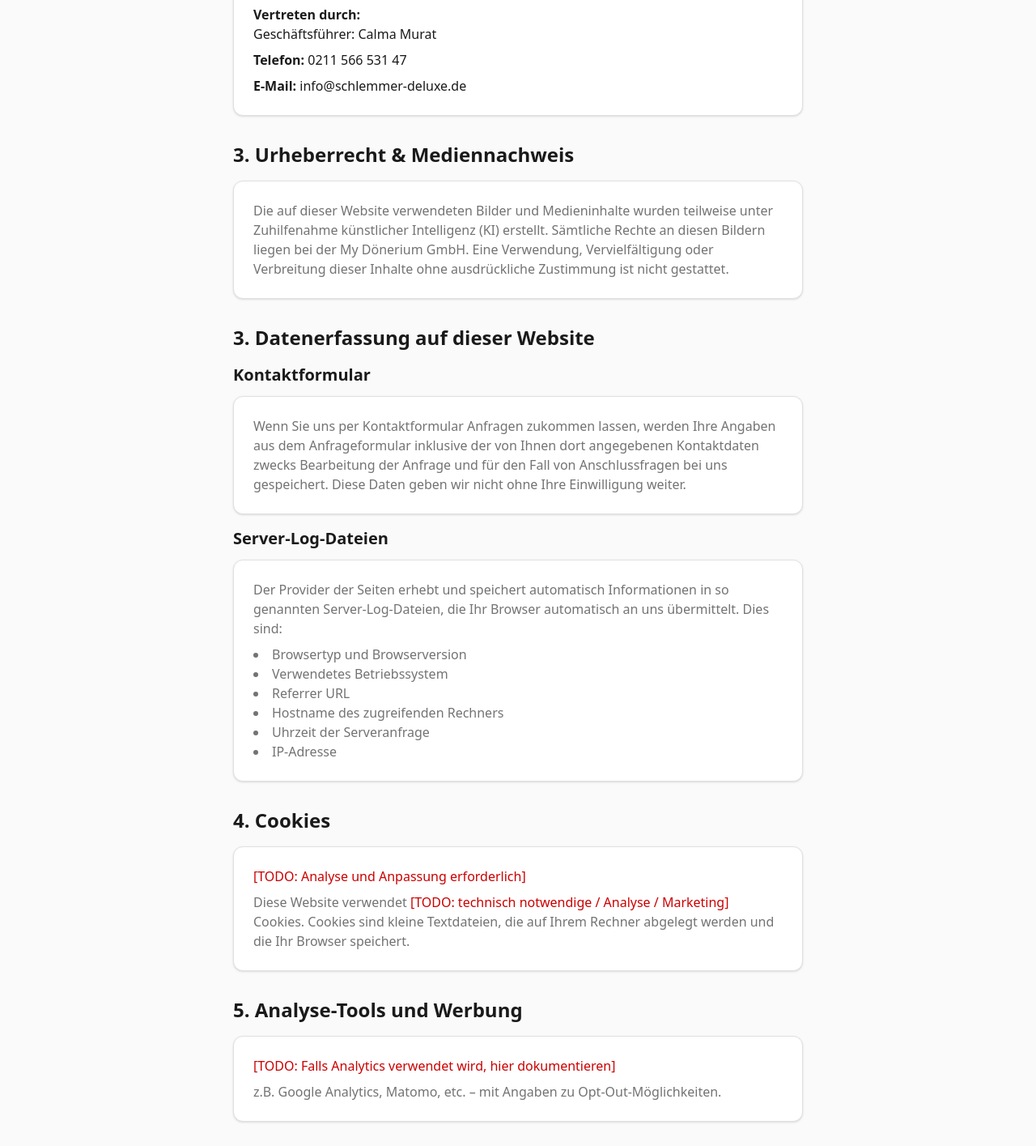
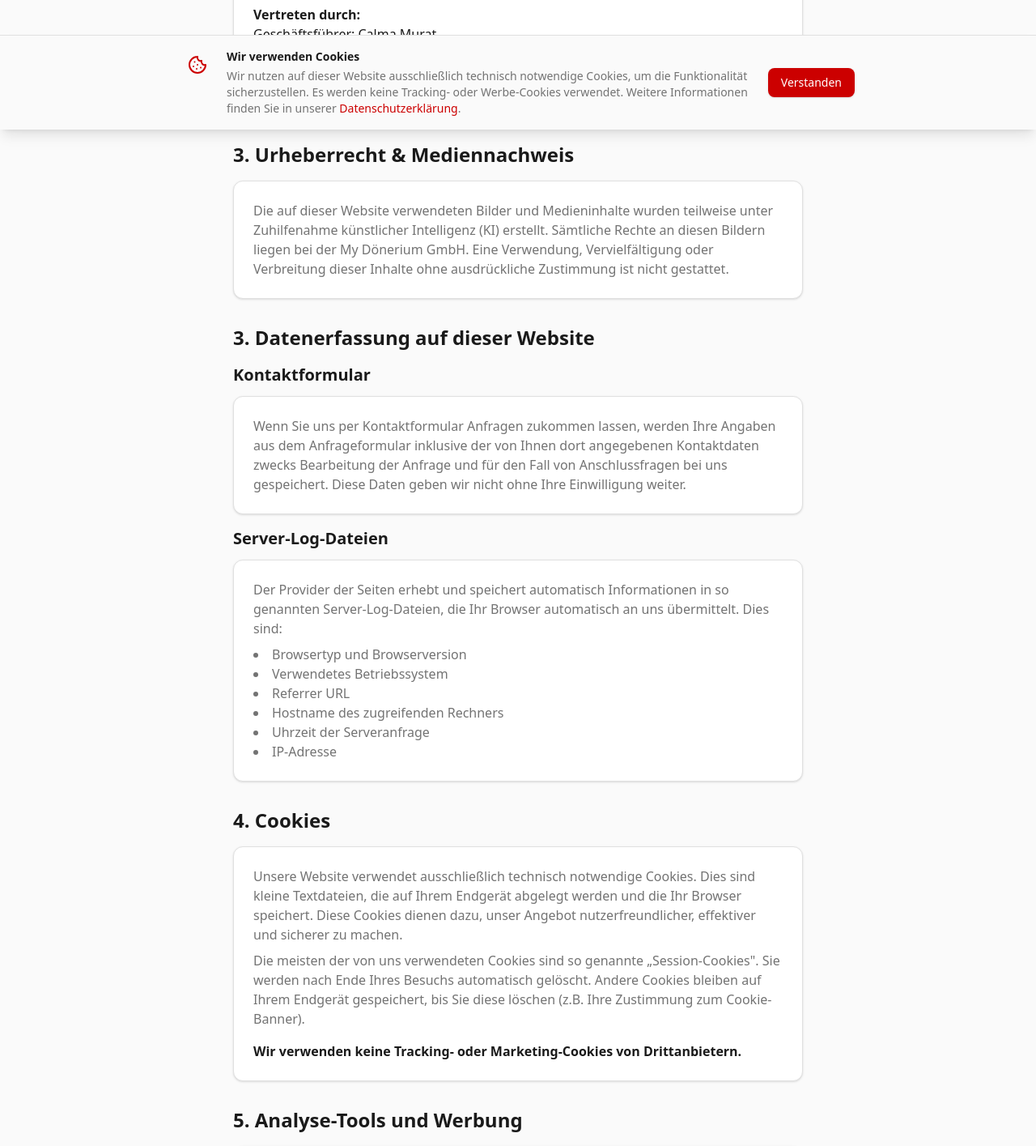
Before and after one commit to patelsid-build-it/Schlemmerdeluxe, a Next.js app: page /datenschutz in a window 1280 px wide. Shown: the part 640-2055 px from the top of the page at 81% size. Built offline with nearby package versions, Linux system fonts and the light colour scheme.

Commit message:
Add Cookie Consent Banner and update Privacy Policy

```diff
--- a/app/datenschutz/page.js
+++ b/app/datenschutz/page.js
@@ -116,12 +116,17 @@ export default function DatenschutzPage() {
                 <h2 className="text-2xl font-bold mb-4">4. Cookies</h2>
                 <Card>
                   <CardContent className="p-6">
-                    <p className="text-brand mb-2">[TODO: Analyse und Anpassung erforderlich]</p>
                     <p className="text-muted-foreground">
-                      Diese Website verwendet <span className="text-brand">[TODO: technisch notwendige / Analyse / Marketing]</span> Cookies.
-                      Cookies sind kleine Textdateien, die auf Ihrem Rechner abgelegt werden und
-                      die Ihr Browser speichert.
+                      Unsere Website verwendet ausschließlich technisch notwendige Cookies. Dies sind kleine Textdateien,
+                      die auf Ihrem Endgerät abgelegt werden und die Ihr Browser speichert. Diese Cookies dienen dazu,
+                      unser Angebot nutzerfreundlicher, effektiver und sicherer zu machen.
                     </p>
+                    <p className="text-muted-foreground mt-2">
+                      Die meisten der von uns verwendeten Cookies sind so genannte „Session-Cookies". Sie werden nach
+                      Ende Ihres Besuchs automatisch gelöscht. Andere Cookies bleiben auf Ihrem Endgerät gespeichert,
+                      bis Sie diese löschen (z.B. Ihre Zustimmung zum Cookie-Banner).
+                    </p>
+                    <p className="mt-4 font-semibold">Wir verwenden keine Tracking- oder Marketing-Cookies von Drittanbietern.</p>
                   </CardContent>
                 </Card>
               </section>
@@ -130,9 +135,10 @@ export default function DatenschutzPage() {
                 <h2 className="text-2xl font-bold mb-4">5. Analyse-Tools und Werbung</h2>
                 <Card>
                   <CardContent className="p-6">
-                    <p className="text-brand">[TODO: Falls Analytics verwendet wird, hier dokumentieren]</p>
-                    <p className="text-muted-foreground mt-2">
-                      z.B. Google Analytics, Matomo, etc. – mit Angaben zu Opt-Out-Möglichkeiten.
+                    <p className="text-muted-foreground">
+                      Wir nutzen derzeit <strong>keine</strong> externen Analyse-Tools (wie Google Analytics, Matomo etc.)
+                      und schalten keine Werbung auf dieser Website. Ihre Daten werden nicht zu Werbezwecken
+                      ausgewertet oder weitergegeben.
                     </p>
                   </CardContent>
                 </Card>
--- a/app/layout.js
+++ b/app/layout.js
@@ -1,5 +1,6 @@
 import './globals.css'
 import { Toaster } from 'sonner'
+import CookieBanner from '@/components/CookieBanner'
 
 export const metadata = {
   title: 'Schlemmer Deluxe | Döner, Burger & mehr in Düsseldorf',
@@ -40,6 +41,7 @@ export default function RootLayout({ children }) {
       </head>
       <body className="antialiased">
         {children}
+        <CookieBanner />
         <Toaster position="top-center" richColors />
       </body>
     </html>
--- /dev/null
+++ b/components/CookieBanner.js
@@ -0,0 +1,53 @@
+'use client'
+
+import { useState, useEffect } from 'react'
+import { Button } from '@/components/ui/button'
+import Link from 'next/link'
+import { Cookie } from 'lucide-react'
+
+export default function CookieBanner() {
+    const [isVisible, setIsVisible] = useState(false)
+
+    useEffect(() => {
+        // Check if user has already accepted cookies
+        const cookieConsent = localStorage.getItem('cookie-consent')
+        if (!cookieConsent) {
+            setIsVisible(true)
+        }
+    }, [])
+
+    const handleAccept = () => {
+        localStorage.setItem('cookie-consent', 'true')
+        setIsVisible(false)
+    }
+
+    if (!isVisible) return null
+
+    return (
+        <div className="fixed bottom-0 left-0 right-0 z-50 p-4 bg-background border-t border-border shadow-lg animate-in slide-in-from-bottom-full duration-500">
+            <div className="container max-w-4xl mx-auto flex flex-col sm:flex-row items-center justify-between gap-4">
+                <div className="flex items-start gap-4">
+                    <div className="p-2 bg-brand/10 rounded-full shrink-0 hidden sm:block">
+                        <Cookie className="h-6 w-6 text-brand" />
+                    </div>
+                    <div className="text-sm text-muted-foreground">
+                        <p className="font-semibold text-foreground mb-1">Wir verwenden Cookies</p>
+                        <p>
+                            Wir nutzen auf dieser Website ausschließlich technisch notwendige Cookies, um die
+                            Funktionalität sicherzustellen. Es werden keine Tracking- oder Werbe-Cookies verwendet.
+                            Weitere Informationen finden Sie in unserer{' '}
+                            <Link href="/datenschutz" className="text-brand hover:underline underline-offset-4">
+                                Datenschutzerklärung
+                            </Link>.
+                        </p>
+                    </div>
+                </div>
+                <div className="flex gap-2 shrink-0 w-full sm:w-auto">
+                    <Button onClick={handleAccept} className="w-full sm:w-auto bg-brand hover:bg-brand/90 text-white">
+                        Verstanden
+                    </Button>
+                </div>
+            </div>
+        </div>
+    )
+}
```
Also changed, not shown: 1 other file (tests, documents, lock files or other folders).
